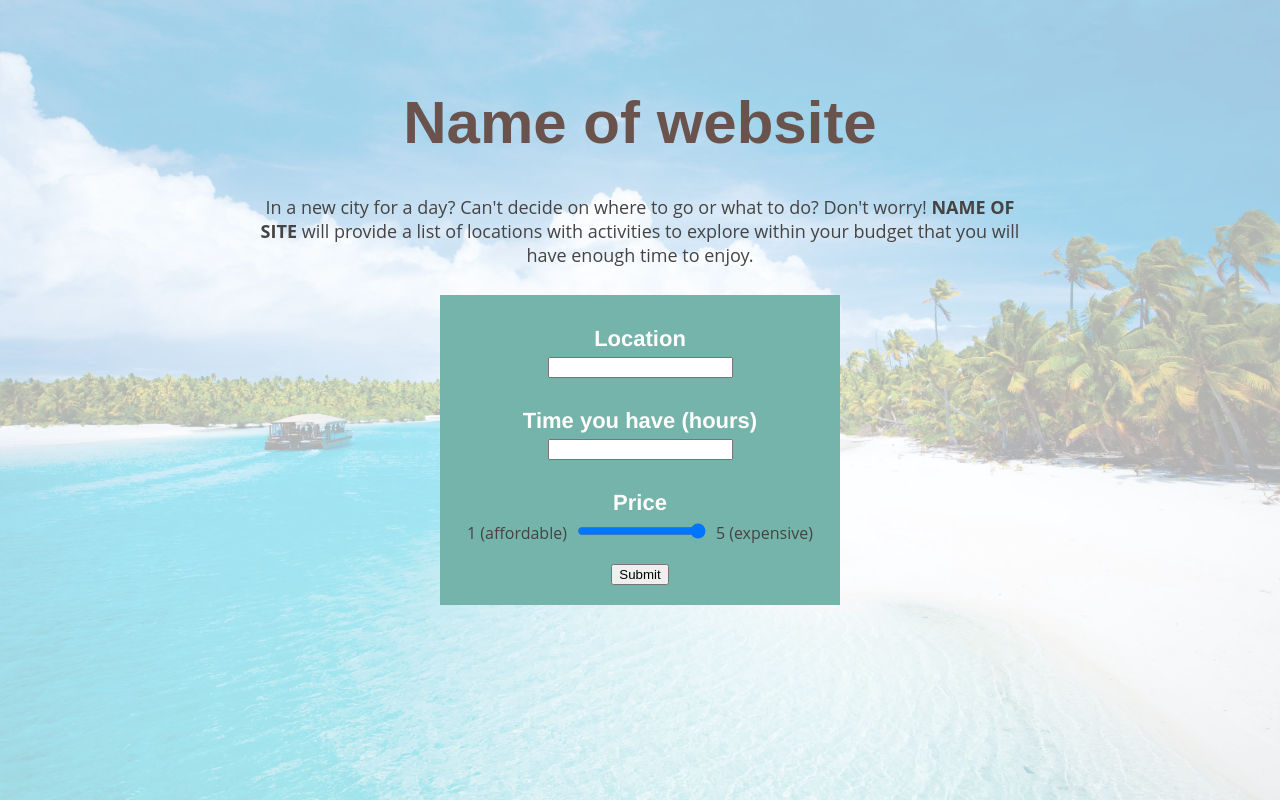
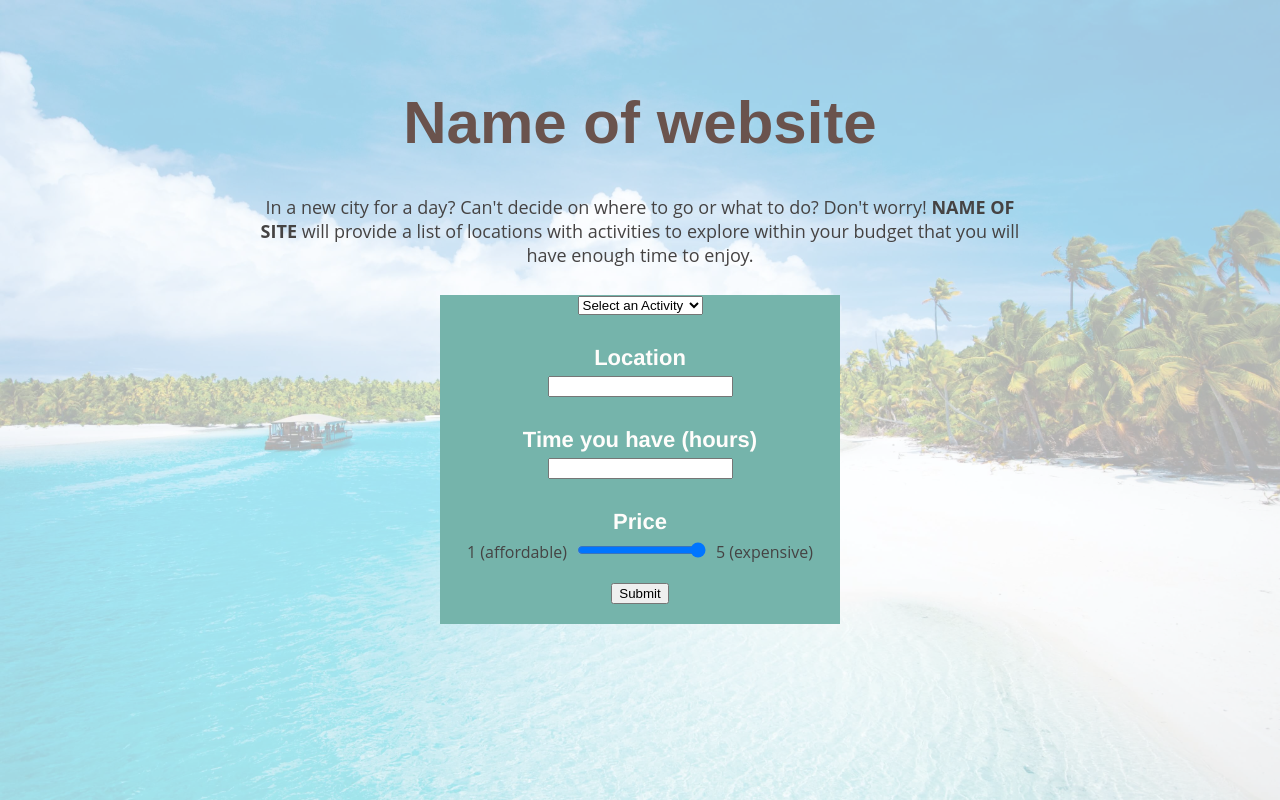
Before and after one commit to Thomas26948/MLH_New_Hack, a React (Create React App) app: page / in a window 1280 px wide. Built offline with nearby package versions, Linux system fonts and the light colour scheme; a web font is replaced by a local one.

Commit message:
Fix bugs

```diff
--- a/src/App.js
+++ b/src/App.js
@@ -3,9 +3,11 @@ import './App.css';
 import SearchBox from './components/SearchBox/SearchBox';
 import PlaceList from './components/Place/PlaceList';
 import Slider from './components/Slider/Slider';
+import DropDownMenu from './components/DropDownMenu/DropDownMenu';
 
 function App() {
   const [page, setPage] = useState('home')
+  const [activity, setActivity] = useState('No_Preference')
   const [time, setTime] = useState('')
   const [price, setPrice] = useState('5')
   const [location, setLocation] = useState('')
@@ -15,9 +17,14 @@ function App() {
   const submitInfo = (event) => {
     setPage('info')
     console.log('submitted!')
+    console.log(`activity: ${activity}`)
     console.log(`location: ${location}`)
     console.log(`time: ${time}`)
     console.log(`price: ${price}`)
+  }
+
+  const getActivityReq = (activity) => {
+    setActivity(activity)
   }
 
   const getLocationReq = (loc) => {
@@ -43,6 +50,7 @@ function App() {
             budget that you will have enough time to enjoy.
             </p>
             <div className="form">
+              <DropDownMenu submit={getActivityReq}/>
               <h3>Location</h3>
               <SearchBox submit={getLocationReq}/>
               <h3>Time you have (hours)</h3>
--- /dev/null
+++ b/src/components/DropDownMenu/DropDownMenu.js
@@ -0,0 +1,33 @@
+import React from 'react';
+
+const DropDownMenu2 = (props) => {
+    return (
+        <select id="lang" onChange={e => props.submit(e.target.value)}>
+            <option value="No_Preference">Select an Activity</option>
+            <option value="No_Preference">No Preference</option>
+            <option value="Amusement_Park">Amusement Park</option>
+            <option value="Aquarium">Aquarium</option>
+            <option value="Art_Gallery">Art Gallery</option>
+            <option value="Bar">Bar</option>
+            <option value="Bowling_Alley">Bowling Alley</option>
+            <option value="Casino">Casino</option>
+            <option value="Casino">Church</option>
+            <option value="Casino">City Hall</option>
+            <option value="Hindu_Temple">Hindu Temple</option>
+            <option value="Meal_Takeaway">Meal Takeaway</option>
+            <option value="Mosque">Mosque</option>
+            <option value="Movie_Theater">Movie Theater</option>
+            <option value="Museum">Museum</option>
+            <option value="Night_Club">Night Club</option>
+            <option value="Park">Park</option>
+            <option value="Restaurant">Restaurant</option>
+            <option value="Shopping_Mall">Shopping Mall</option>
+            <option value="Stadium">Stadium</option>
+            <option value="Synagogue">Synagogue</option>
+            <option value="Tourist_Attraction">Tourist Attraction</option>
+            <option value="Zoo">Zoo</option>
+        </select>
+    )
+}
+
+export default DropDownMenu2
--- a/src/components/Place/Place.js
+++ b/src/components/Place/Place.js
@@ -3,10 +3,10 @@ import './Place.css';
 
 const Place = (props) => {
     return(
-        <div class="location-group">
-            <h3 class="location-info">Address: {props.location}</h3>
-            <h3 class="location-info">Hours: {props.hours}</h3>
-            <h3 class="location-info">Cost: {props.cost}</h3>
+        <div className="location-group">
+            <h3 className="location-info">Address: {props.location}</h3>
+            <h3 className="location-info">Hours: {props.hours}</h3>
+            <h3 className="location-info">Cost: {props.cost}</h3>
         </div>
     );
 }
--- a/src/components/Place/PlaceList.js
+++ b/src/components/Place/PlaceList.js
@@ -5,7 +5,7 @@ import Place from './Place';
 const PlaceList = (props) => {
 
     return (
-        <div class="locations">
+        <div className="locations">
             <h2>Locations</h2>
             {
                 props.places.map((place, i) => {
```
